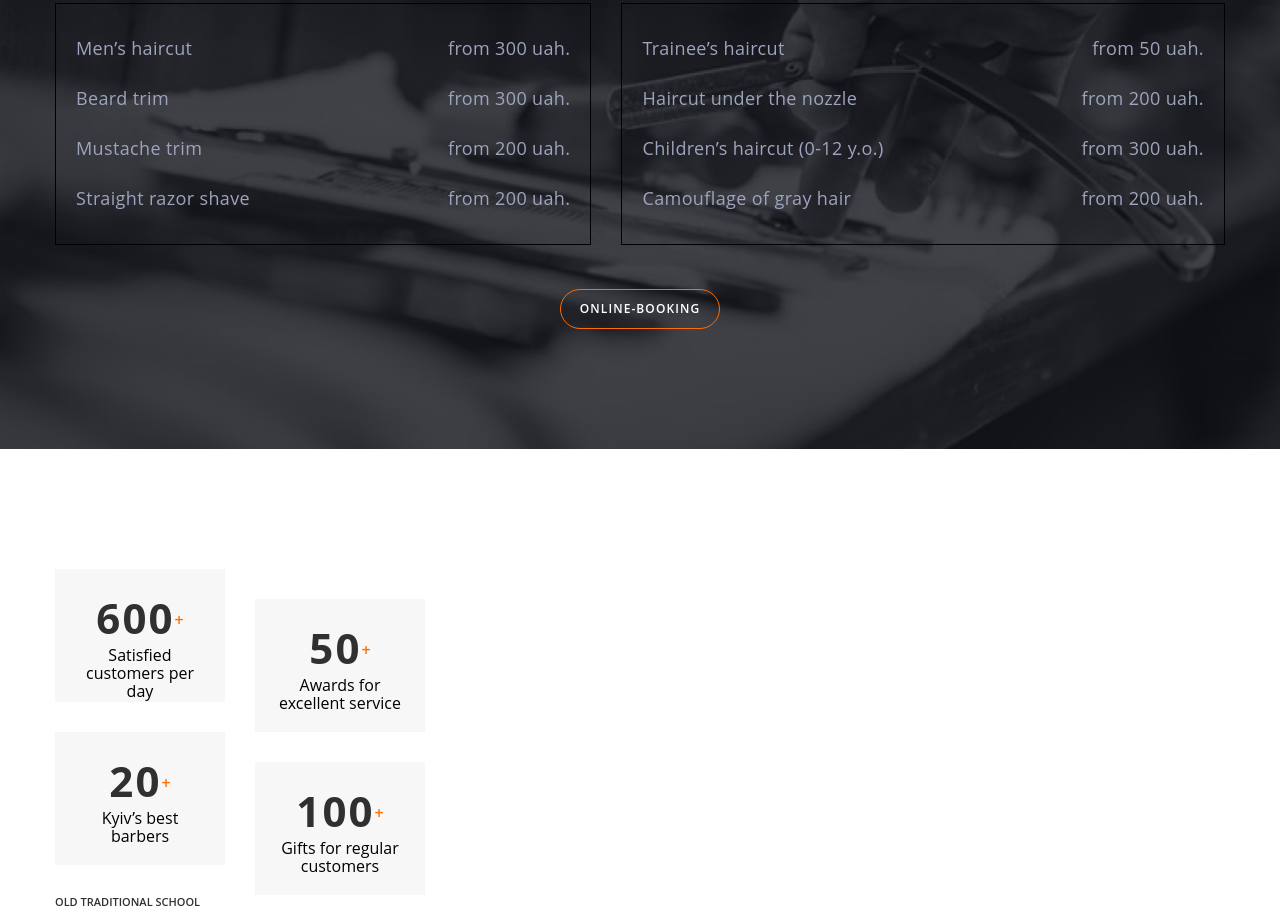
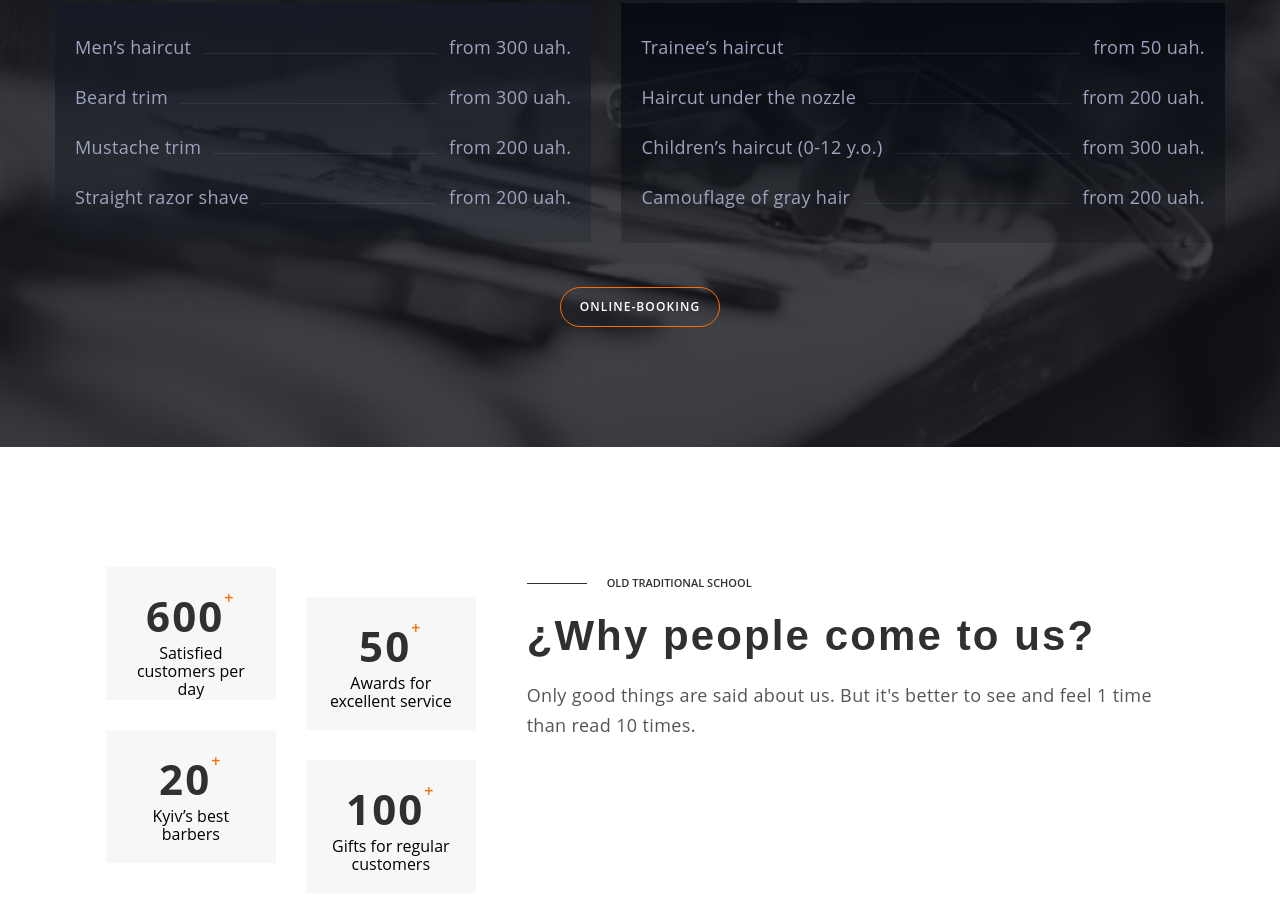
Before and after one commit to alexxbarik/fson-74-on, a plain HTML site: page index.html in a window 1280 px wide. Shown: the part 1607-2520 px from the top of the page. Drawn offline with nearby package versions, Linux system fonts and the light colour scheme.

Commit message:
добавляє псевдоелементи в секції, робить секцію бенефітс згідно макета, робить футер згідно макета

```diff
--- a/css/styles.css
+++ b/css/styles.css
@@ -67,6 +67,18 @@ letter-spacing: 0.02em;
     padding: 0;
     white-space: nowrap;
     overflow: hidden;
+}
+.pre-title{
+    display: flex;
+    align-items: center;
+}
+.pre-title::before{
+    content: "";
+    width: 60px;
+    height: 1px;
+    display: block;
+    background-color: currentColor;
+    margin-right: 20px;
 }
 
 /* HEADER */
@@ -161,6 +173,7 @@ text-transform: uppercase;
 color: rgba(157, 164, 189, 0.6);
 margin-bottom: var(--main-margin);
 }
+
 .hero-title {
 color: var(--second-header-color);
 margin-bottom: var(--main-margin);
@@ -254,14 +267,33 @@ color: var(--primari-header-color);
     gap: 30px;
 }
 .prices-list{
-    border: 1px solid #000;
     padding: 30px 20px;
     flex-grow: 1;
+}
+.prices-list:first-child{
+    background-image:
+    linear-gradient(180deg, #171A24 0%, rgba(23, 26, 36, 0.2) 100%);
+    ;
+}
+.prices-list:last-child{
+    background-image:
+    linear-gradient(180deg, #090B13 0%, rgba(9, 11, 19, 0.2) 100%);;
 }
 .prices-items{
     margin-bottom: var(--main-margin);
     display: flex;
     justify-content: space-between;
+    align-items: baseline;
+}
+.prices-items::after{
+    content: "";
+    height: 1px;
+    background-color: rgba(157, 164, 189, 0.12);
+    flex-grow: 1;
+    margin: 0 12px;
+}
+.prices-elements:last-child{
+    order: 1;
 }
 .prices-items:last-child{
     margin-bottom: 0px;
@@ -281,6 +313,14 @@ color: var(--primari-header-color);
 /* BENEFITS */
 .benefits{
     padding: 120px 0;
+}
+.benefits .container{
+    display: flex;
+}
+.benefits-list-wrap{
+    width: calc(50% + 15px);
+    display: flex;
+    justify-content: center;
 }
 .benefits-list{
     display: flex;
@@ -310,13 +350,29 @@ letter-spacing: 0.05em;
 color: var(--primari-header-color);
 display: inline-block;
 }
-.benefits-items > sup {
+.benefits-items > span{
+    display: flex;
+    justify-content: center;
+}
+.benefits-items > span::after{
+content: "+";
 font-weight: 600;
 font-size: 16px;
 line-height: 1.38;
 text-align: center;
 color: var(--accent-color);
 }
+.benefits-wrap{
+    padding-top: 9px;
+    padding-right: 70px;
+}
+/* .benefits-items > sup {
+font-weight: 600;
+font-size: 16px;
+line-height: 1.38;
+text-align: center;
+color: var(--accent-color);
+} */
 .benefits-pre-title {
     color: var(--primari-header-color);
     margin-bottom: var(--main-margin);
@@ -419,11 +475,34 @@ fill: var(--accent-color);
     color: var(--primari-header-color);
     margin-bottom: 44px;
 }
+/* CONTACT-WRAP */
+.contact-wrap{
+background-color: #191C26;
+background-image: url(../img/contacts_bg.png);
+background-repeat: no-repeat;
+background-size: calc(50% - 15px);
+background-position: center right;
+}
+.contact-wrap > .container{
+    display: flex;
+}
 /* FORM */
+.form{
+    width: calc(50% + 15px);
+    padding-top: 130px;
+}
 .form-title{
     color: var(--primari-header-color);
 }
+
 /* CONTACTS */
+.contacts{
+    width: calc(50% - 15px);
+    padding-top: 130px;
+    padding-bottom: 120px;
+    padding-left: 100px;
+
+}
 
 .contacts-title {
     color: var(--second-header-color);
--- a/index.html
+++ b/index.html
@@ -109,28 +109,32 @@
      </section>
      <section class="benefits">
         <div class="container">
+            <div class="benefits-list-wrap">
         <ul class="benefits-list list">
             <li class="benefits-items">
-                <span>600</span><sup>+</sup>
+                <span>600</span>
                 <p>Satisfied customers per day</p>
             </li>
             <li class="benefits-items">
-                <span>50</span><sup>+</sup>
+                <span>50</span>
                 <p>Awards for excellent service</p>
             </li>
             <li class="benefits-items">
-                <span>20</span><sup>+</sup>
+                <span>20</span>
                 <p>Kyiv’s best
                     barbers</p>
             </li>
             <li class="benefits-items">
-                <span>100</span><sup>+</sup>
+                <span>100</span>
                 <p>Gifts for regular customers</p>
             </li>
         </ul>
+        </div>
+        <div class="benefits-wrap">
         <p class="benefits-pre-title pre-title">Old traditional school</p>
         <h2 class="benefits-title title">¿Why people come to us?</h2>
         <p class="benefits-after-title after-title">Only good things are said about us. But it's better to see and feel 1 time than read 10 times. </p>
+        </div>
     </div>
      </section>
      <section class="barbers">
@@ -234,6 +238,8 @@
         </ul>
     </div>
      </section>
+     <div class="contact-wrap">
+        <div class="container">
      <section class="form">
         <h2 class="form-title title">Online-booking</h2>
      </section>
@@ -250,6 +256,8 @@
             <p class="contacts-pre-title pre-title">Working hours</p>
             <p class="contacts-text">Every day from 9:00 to 22:00</p>
      </section>
+    </div>
+    </div>
     </main>
     <footer class="footer">
         <div class="container">
```
Also changed, not shown: img/contacts_bg.png (added).
